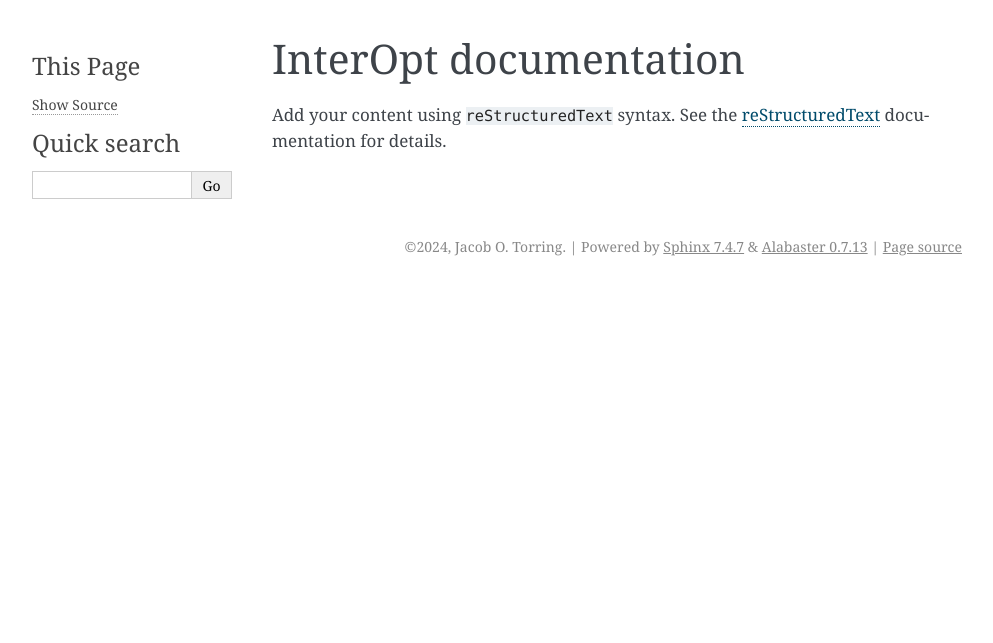
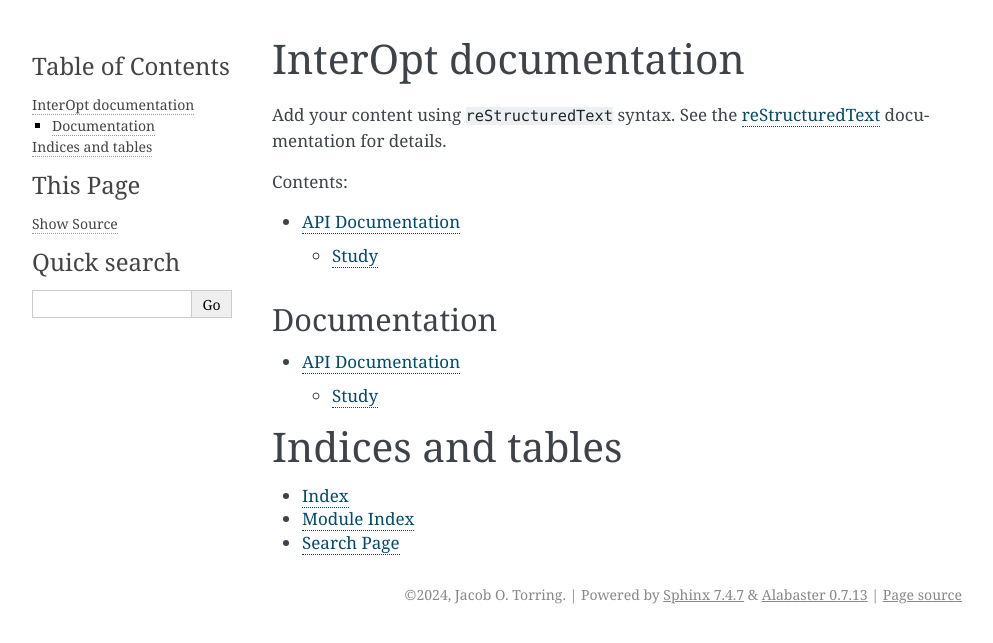
Before and after one commit to opentuning/interopt, a Sphinx documentation site: the page built from docs/index.rst, in a window 1280 px wide. Shown: the top 643 px of the page, without its empty margins (148-1141 px from the left). Built offline with Sphinx 7.4.7, drawn with Linux system fonts in a browser that asks for light colours.

Commit message:
Updates index.rst to point to api.rst

```diff
--- a/docs/index.rst
+++ b/docs/index.rst
@@ -4,13 +4,29 @@
    contain the root `toctree` directive.
 
 InterOpt documentation
-======================
+=====================
 
 Add your content using ``reStructuredText`` syntax. See the
 `reStructuredText <https://www.sphinx-doc.org/en/master/usage/restructuredtext/index.html>`_
 documentation for details.
 
+.. toctree::
+   :maxdepth: 2
+   :caption: Contents:
+
+   api
+
+Documentation
+------------
 
 .. toctree::
    :maxdepth: 2
-   :caption: Contents:
+
+   api
+
+Indices and tables
+==================
+
+* :ref:`genindex`
+* :ref:`modindex`
+* :ref:`search`
```
